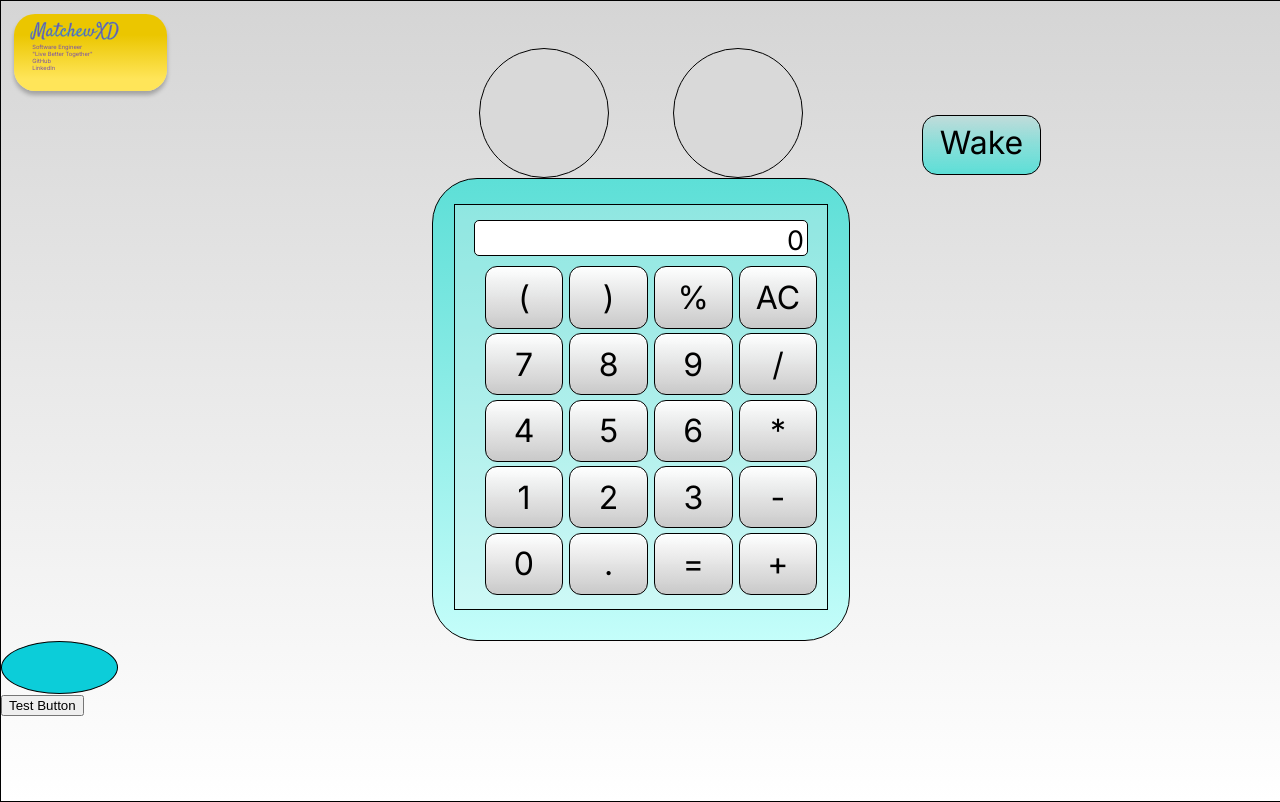
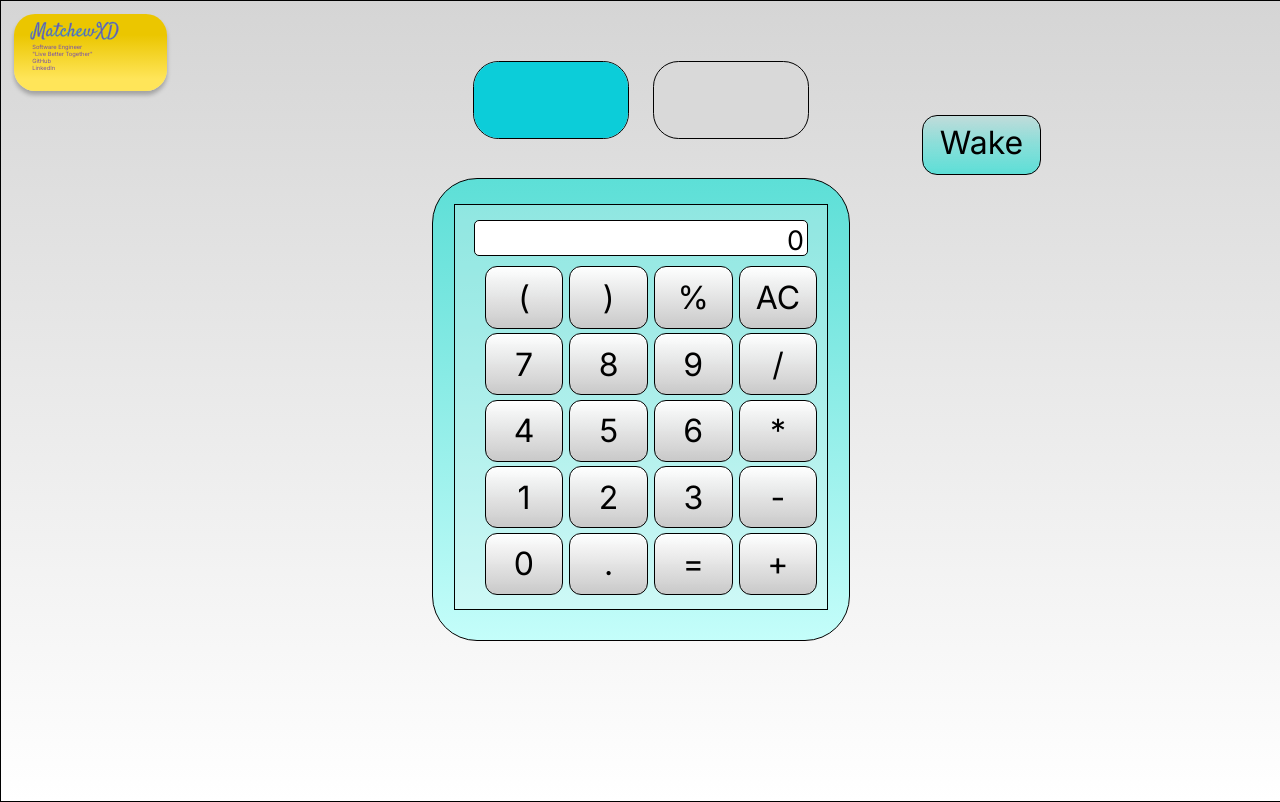
Before and after one commit to MatchewXD/calculator-webapp, a React (Create React App) app: page / in a window 1280 px wide. Built offline with nearby package versions, Linux system fonts and the light colour scheme.

Commit message:
Adding elements for eye lids, changing eye shape

```diff
--- a/src/App.css
+++ b/src/App.css
@@ -207,25 +207,34 @@ p {
 }
 
 .eye {
-  width: 10vw;
-  height: 10vw;
-  min-width: 105px;
-  min-height: 105px;
+  width: 12vw;
+  height: 6vw;
+  min-width: 50px;
+  min-height: 50px;
   max-width: 195px;
   max-height: 195px;
 
   background-color: var(--alto);
   border: 1px solid black;
-  border-radius: 50%;
+  border-radius: 2vw;
+  overflow: hidden;
   position: relative;
+
+  bottom: 3vw
 }
 
 .left.eye {
-  left: 39%;
+  right: 3%;
+}
+
+.leftlid {
+  width: 12vw;
+  height: 6vw;
+  background-color: #0CCDD9;
 }
 
 .right.eye {
-  right: 39%;
+  left: 3%;
 }
 
 /* Motion */
@@ -355,5 +364,16 @@ p {
   height: 4vw;
   border: 1px solid black;
   background-color: #0CCDD9;
-  border-radius: 50%;
+  border-radius: 1.9vw;
+  overflow: hidden;
 }
+
+.testani2 {
+  position: absolute;
+  width: 9vw;
+  height: 4vw;
+  top: 2vw;
+  border: 1px solid black;
+  background-color: #910cd9;
+  border-radius: 1.9vw;
+}
--- a/src/components/Eyes.jsx
+++ b/src/components/Eyes.jsx
@@ -3,7 +3,9 @@ import '../App.css';
 function Eyes({ onClick }) {
   return (
     <div className="eye-container">
-      <div className="left eye"></div>
+      <div className="left eye">
+        <div className="leftlid"></div>
+      </div>
       <div className="right eye"></div>
     </div>
   );
--- a/src/components/calculator.jsx
+++ b/src/components/calculator.jsx
@@ -4,7 +4,7 @@ import BusinessCard from './BusinessCard.jsx';
 import SpeechBubble from './SpeechBubble.jsx';
 import Eyes from './Eyes.jsx';
 import { create, all } from 'mathjs';
-import { motion } from 'framer-motion';
+// import { motion } from 'framer-motion';
 
 // import { Link } from 'react-router-dom';
 
@@ -137,8 +137,10 @@ class Calculator extends React.Component {
           {this.state.status ? <p className="status-text">Wake</p> : <p className="status-text">Sleep</p>}
         </div>
       </div>
-      <div className="testani"></div>
-      <motion.button
+      {/* <div className="testani">
+        <div className="testani2"></div>
+      </div> */}
+      {/* <motion.button
         whileHover={{ scale: 1.2 }}
         whileTap={{ scale: 0.9 }}
         animate={{ x: [5, 100, 0] }}
@@ -146,7 +148,7 @@ class Calculator extends React.Component {
         onClick={() => console.log("Clicked Motion Button")}
       >
         Test Button
-      </motion.button>
+      </motion.button> */}
     </div >;
   }
 }
```
